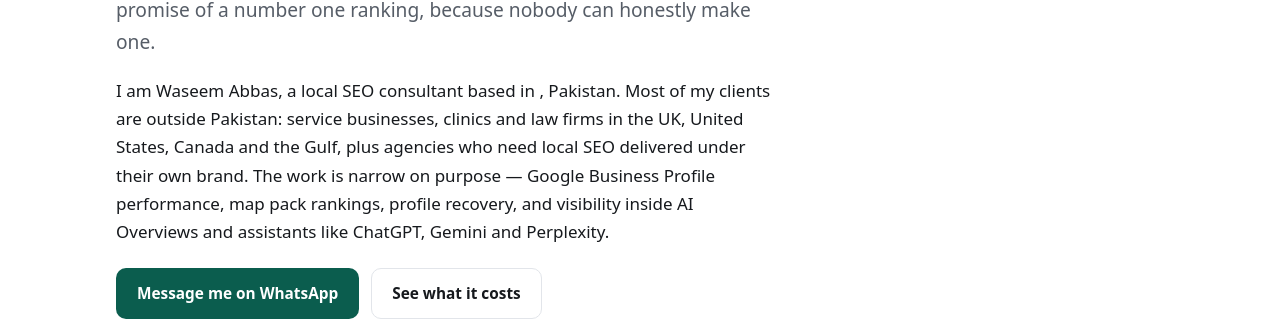
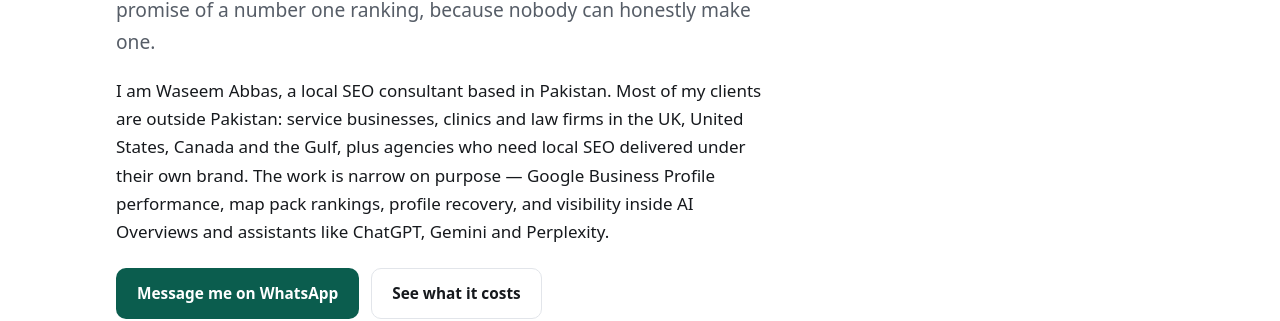
Before and after one commit to abbasid9276-spec/waseem-local-seo, a Next.js app: page / in a window 1280 px wide. Shown: the part 408-729 px from the top of the page. Built offline with nearby package versions, Linux system fonts and the light colour scheme.

Commit message:
Update page.js

```diff
--- a/app/page.js
+++ b/app/page.js
@@ -29,7 +29,7 @@ export default function Home() {
               promise of a number one ranking, because nobody can honestly make one.
             </p>
             <p>
-              I am {site.name}, a local SEO consultant based in {site.city}, Pakistan.
+              I am {site.name}, a local SEO consultant based in {site.countryName}.
               Most of my clients are outside Pakistan: service businesses, clinics and
               law firms in the UK, United States, Canada and the Gulf, plus agencies who
               need local SEO delivered under their own brand. The work is narrow on
@@ -594,7 +594,7 @@ export default function Home() {
             <p className="eyebrow">About</p>
             <h2>Who is doing the work</h2>
             <p>
-              I am {site.name}, based in {site.city}. I work on local search only. That
+              I am {site.name}, based in {site.countryName}. I work on local search only. That
               narrowness is the point: local ranking has its own factor weights, its own
               policy regime that changed materially in 2026, and its own set of ways to
               get a business suspended, and it is not something you keep current with as a
```
